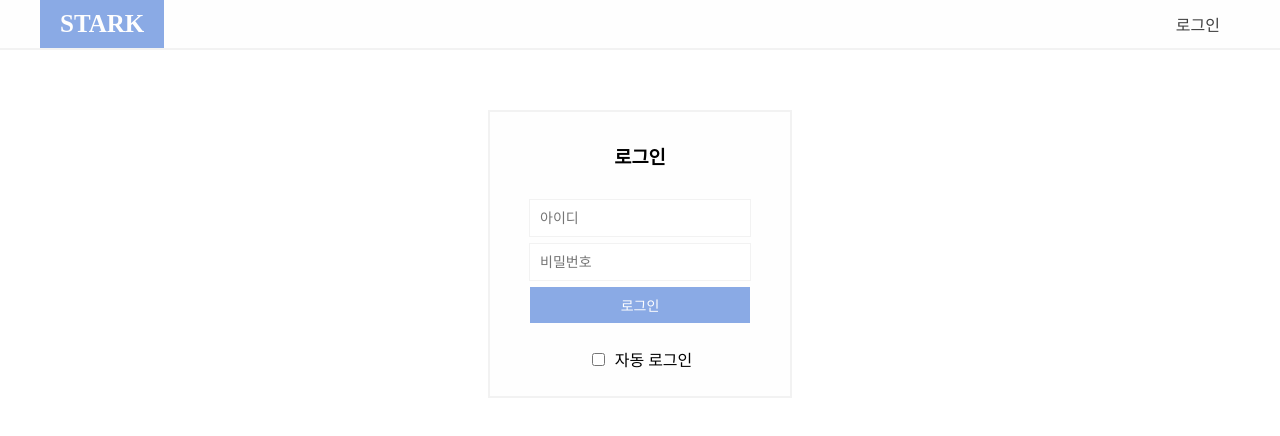
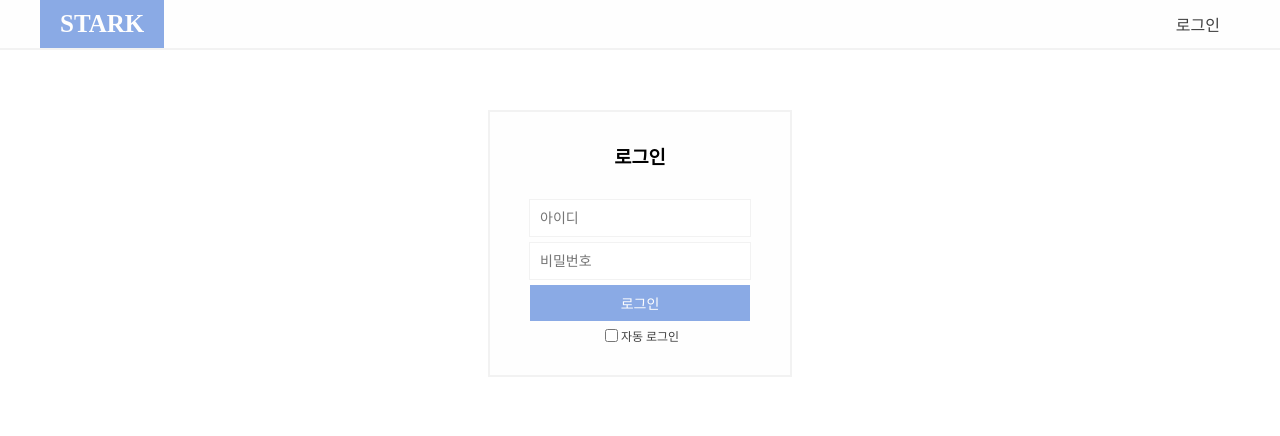
Before and after one commit to STARbookmarK/stark-FE, a React (Create React App) app: page /login in a window 1280 px wide. Shown: the top 436 px of the page. Built offline with nearby package versions, Linux system fonts and the light colour scheme; no server answers; a web font is replaced by a local one.

Commit message:
fix: login css 수정

```diff
--- a/src/index.css
+++ b/src/index.css
@@ -7,3 +7,11 @@ body {
   font-family: 'Malgun Gothic';
   margin: 0;
 }
+
+/* Prevent font scaling in landscape */
+html {
+  -webkit-text-size-adjust: none; /*Chrome, Safari, newer versions of Opera*/
+  -moz-text-size-adjust: none; /*Firefox*/
+  -ms-text-size-adjust: none;  /*Ie*/
+  -o-text-size-adjust: none; /*old versions of Opera*/
+}
--- a/src/views/login/Login.scss
+++ b/src/views/login/Login.scss
@@ -4,17 +4,16 @@
   @include flex_middle;
   margin-top: 60px;
   .login_form {
-    display: flex;
-    justify-content: center;
+    @include flex_middle;
     flex-direction: column;
     width: 100%;
     max-width: 300px;
-    align-items: center;
     background-color: $bg;
     border: 2px solid $br;
+    padding: 30px 0;
     h3 {
       margin-top: 0px;
-      margin: 30px 0;
+      margin-bottom: 30px;
     }
     .login_input {
       width: 100%;
@@ -22,17 +21,13 @@
       height: 30px;
       font-size: 14px;
       border: 1px solid $br;
-      margin-bottom: 6px;
+      margin-bottom: 5px;
       padding: 3px 10px;
     }
     .login_state {
       color: red;
       font-size: 12px;
-    }
-    .login_auto {
-      font-size: 12px;
-      margin-right: 10px;
-      margin-bottom: 30px;
+      margin: 0;
     }
     .login_btn {
       @include flex_middle;
@@ -44,6 +39,7 @@
       font-size: 14px;
       padding: 3px 10px;
       border: 0;
+      margin-bottom: 5px;
       &:hover {
         cursor: pointer;
       }
@@ -51,5 +47,10 @@
         margin: 0;
       }
     }
+    .login_auto {
+      @include flex_middle;
+      font-size: 12px;
+      color: $dg;
+    }
   }
 }
--- a/src/views/login/Login.tsx
+++ b/src/views/login/Login.tsx
@@ -77,9 +77,8 @@ const Login: React.FunctionComponent<Props> = (props) => {
           <p>로그인</p>
         </div>
         <p className='login_state'>{state}</p>
-        <label>
+        <label className='login_auto'>
           <input
-            className='login_auto'
             type='checkbox'
             checked={autoLogin}
             onChange={chkboxChange}
```
